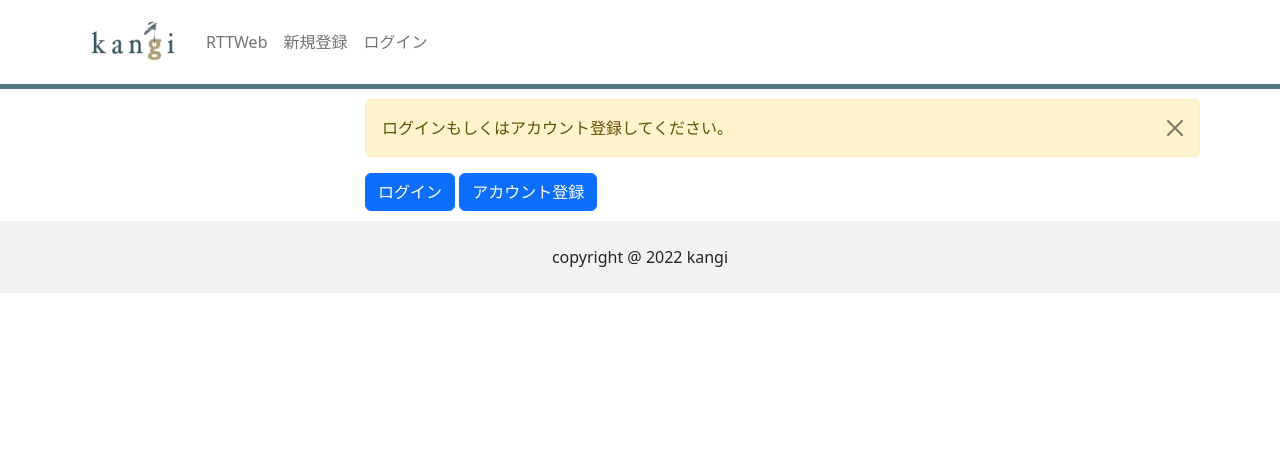
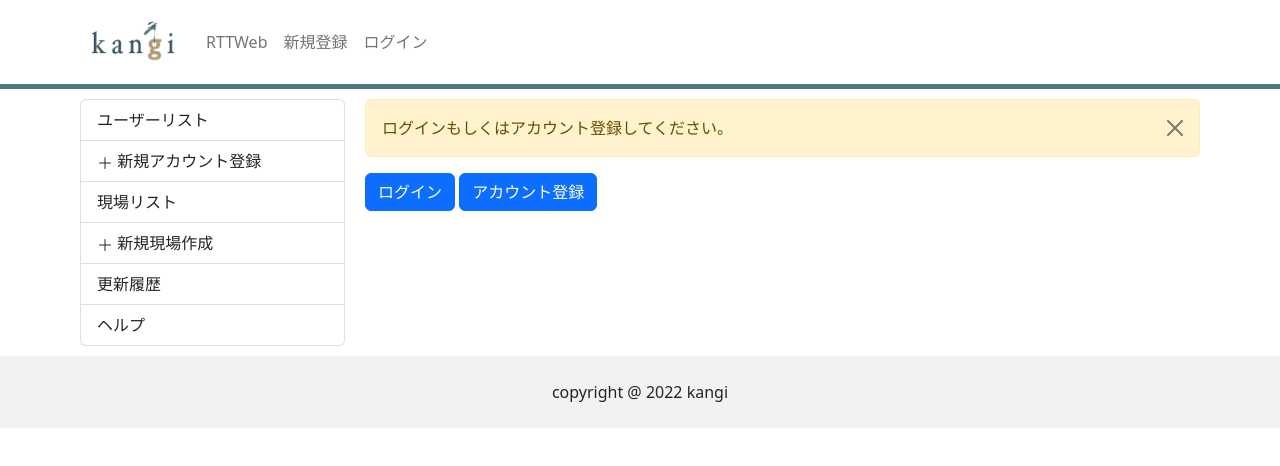
Before and after one commit to tmoka/rtt-next, a Next.js app: page / in a window 1280 px wide. Shown: the top 466 px of the page. Built offline with nearby package versions, Linux system fonts and the light colour scheme; no server answers.

Commit message:
#32 サイドメニューを実装

```diff
--- a/src/components/Layout.tsx
+++ b/src/components/Layout.tsx
@@ -4,6 +4,7 @@ import Footer from './Footer'
 import Header from './Header'
 import Row from 'react-bootstrap/Row'
 import Col from 'react-bootstrap/Col'
+import SideMenu from './SideMenu'
 
 const Layout = ({ children }: { children: ReactNode }) => {
   return (
@@ -11,7 +12,7 @@ const Layout = ({ children }: { children: ReactNode }) => {
       <Header />
       <Container style={{ width: '1140px' }}>
         <Row>
-          <Col sm={3}></Col>
+          <Col sm={3} className='aside' style={{ padding: '10px' }}><SideMenu /></Col>
           <Col sm={9} style={{ padding: '10px' }}>{children}</Col>
         </Row>
       </Container>
--- /dev/null
+++ b/src/components/SideMenu.tsx
@@ -0,0 +1,18 @@
+import { ListGroup } from 'react-bootstrap'
+import Link from 'next/link'
+import { PlusLg } from 'react-bootstrap-icons'
+
+const SideMenu = () => {
+  return (
+    <ListGroup>
+      <ListGroup.Item action href='/users'>ユーザーリスト</ListGroup.Item>
+      <ListGroup.Item action href='/signup'><PlusLg></PlusLg> 新規アカウント登録</ListGroup.Item>
+      <ListGroup.Item action href='/genbas'>現場リスト</ListGroup.Item>
+      <ListGroup.Item action href='/genbas/create'><PlusLg></PlusLg> 新規現場作成</ListGroup.Item>
+      <ListGroup.Item action href=''>更新履歴</ListGroup.Item>
+      <ListGroup.Item action href=''>ヘルプ</ListGroup.Item>
+    </ListGroup>
+  )
+}
+
+export default SideMenu
```
